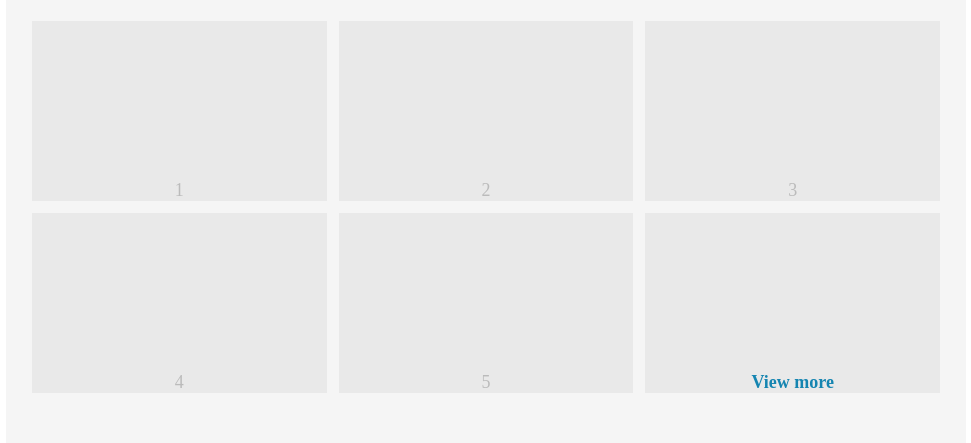
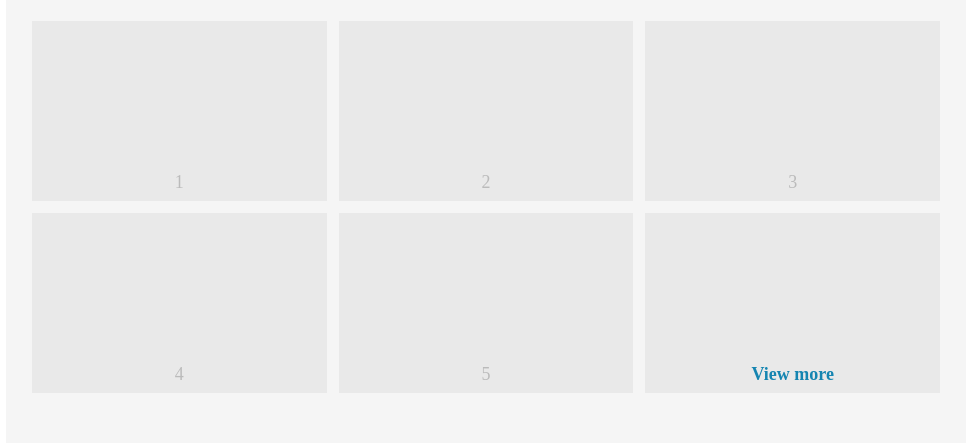
Before and after one commit to aac902/portfolio, a plain HTML site: page index.html in a window 1280 px wide. Shown: the part 304-747 px from the top of the page, without its empty margins (154-1125 px from the left). Drawn offline with Linux system fonts and the light colour scheme.

Commit message:
Add files via upload

```diff
--- a/index.html
+++ b/index.html
@@ -25,15 +25,15 @@
 
 
     <div class="boxContainer">
-    <div class="box">1</div>
-    <div class="box">2</div>
-    <div class="box">3</div>
+    <div class="box"><span style="margin-bottom: 8px;">1</span></div>
+    <div class="box"><span style="margin-bottom: 8px;">2</span></div>
+    <div class="box"><span style="margin-bottom: 8px;">3</span></div>
     </div>
 
     <div class="boxContainer">
-        <div class="box">4</div>
-        <div class="box">5</div>
-        <div class="box"><a href="index.html">View more</a></div>
+        <div class="box"><span style="margin-bottom: 8px;">4</span></div>
+        <div class="box"><span style="margin-bottom: 8px;">5</span></div>
+        <div class="box"><span style="margin-bottom: 8px;"><a href="index.html">View more</a></span></div>
     </div>
 
     <div class="aboutContainer">
```
